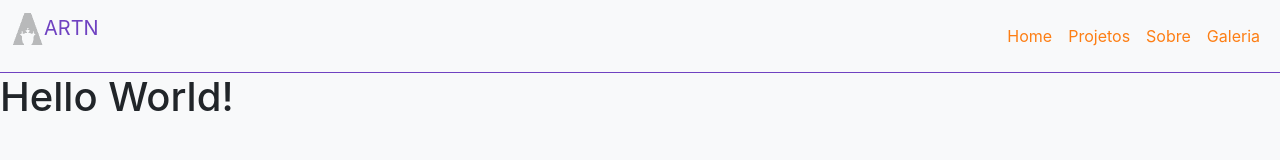
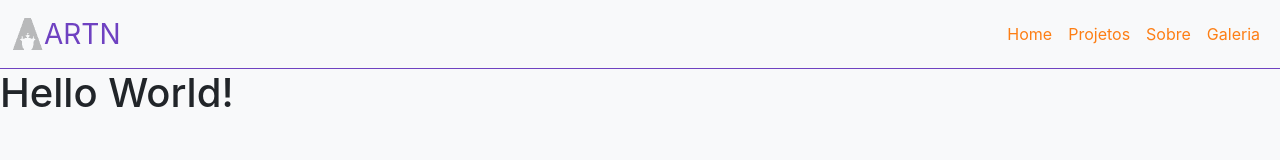
Before and after one commit to artn-dev/website, a Next.js app: page / in a window 1280 px wide. Shown: the top 160 px of the page. Built offline with nearby package versions, Linux system fonts and the light colour scheme.

Commit message:
Fix brand items position

```diff
--- a/components/Header.tsx
+++ b/components/Header.tsx
@@ -16,14 +16,13 @@ const HeaderLink = ({ children, href = "#"}: HeaderLinkProps) => (
 )
 
 const Header = () => (
-
     <nav className="navbar navbar-expand-lg navbar-light bg-light border-bottom border-primary">
         <div className="container-fluid">
 
             <Link href="/" passHref>
-                <a className="navbar-brand d-flex" href="#">
+                <a className="navbar-brand d-flex align-items-center" href="#">
                     <img height="32" src="/logo-gray-small.png" alt=""/>
-                    <p className="text-primary">ARTN</p>
+                    <p className="text-primary m-0 fs-3">ARTN</p>
                 </a>
             </Link>
 
@@ -52,7 +51,6 @@ const Header = () => (
 
         </div>
     </nav>
-
 );
 
 export default Header;
```
